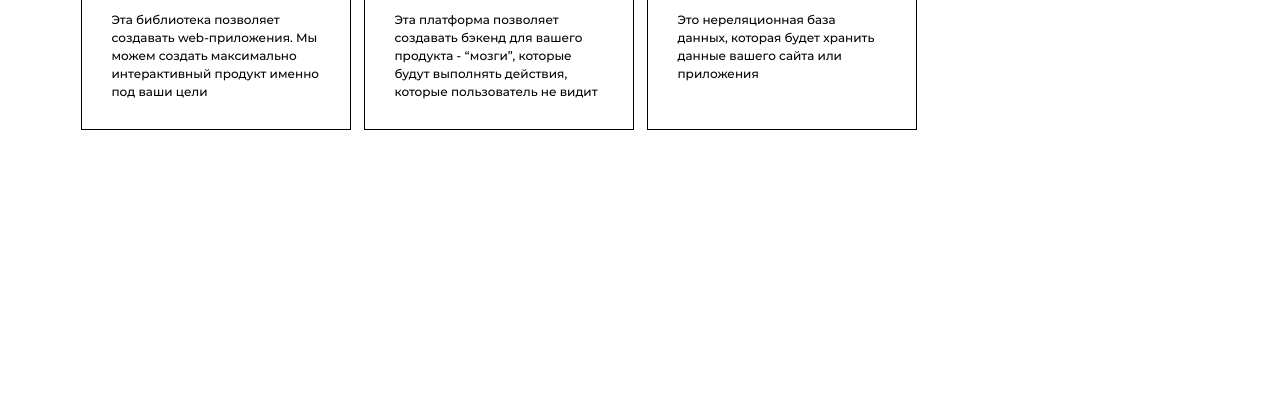
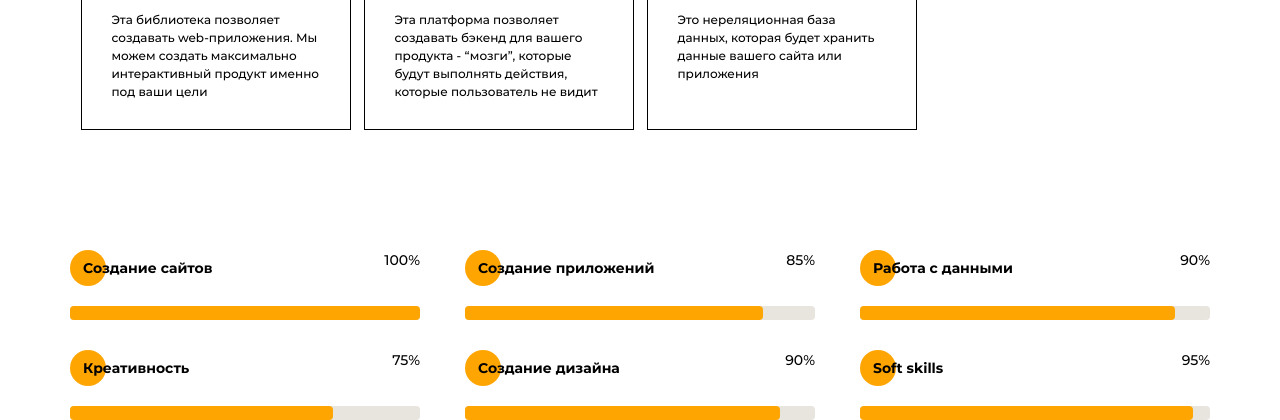
Before and after one commit to alvikalvik/portfolio_initial, a website with bundled scripts: page src/index.html in a window 1280 px wide. Shown: the part 2907-3327 px from the top of the page. Before the commit the page ends 3037 px from the top, so only its background shows below. Built offline with nearby package versions, Linux system fonts and the light colour scheme; files whose address does not match are found by name.

Commit message:
skills section with skills script done

```diff
--- a/src/index.html
+++ b/src/index.html
@@ -234,6 +234,55 @@
         </div>
     </section>
 
+    <section class="skills">
+        <div class="container">
+            <ul class="skills__list">
+                <li class="skills__item">
+                    <h3 class="skills__item-title">Создание сайтов</h3>
+                    <div class="skills__item-percents">100%</div>
+                    <div class="skills__item-scale-wrapper">
+                        <div class="skills__item-scale"></div>
+                    </div>
+                </li>
+                <li class="skills__item">
+                    <h3 class="skills__item-title">Создание приложений</h3>
+                    <div class="skills__item-percents">85%</div>
+                    <div class="skills__item-scale-wrapper">
+                        <div class="skills__item-scale"></div>
+                    </div>
+                </li>
+                <li class="skills__item">
+                    <h3 class="skills__item-title">Работа с данными</h3>
+                    <div class="skills__item-percents">90%</div>
+                    <div class="skills__item-scale-wrapper">
+                        <div class="skills__item-scale"></div>
+                    </div>
+                </li>
+                <li class="skills__item">
+                    <h3 class="skills__item-title">Креативность</h3>
+                    <div class="skills__item-percents">75%</div>
+                    <div class="skills__item-scale-wrapper">
+                        <div class="skills__item-scale"></div>
+                    </div>
+                </li>
+                <li class="skills__item">
+                    <h3 class="skills__item-title">Создание дизайна</h3>
+                    <div class="skills__item-percents">90%</div>
+                    <div class="skills__item-scale-wrapper">
+                        <div class="skills__item-scale"></div>
+                    </div>
+                </li>
+                <li class="skills__item">
+                    <h3 class="skills__item-title">Soft skills</h3>
+                    <div class="skills__item-percents">95%</div>
+                    <div class="skills__item-scale-wrapper">
+                        <div class="skills__item-scale"></div>
+                    </div>
+                </li>
+            </ul>
+        </div>
+    </section>
+
 
     <script src="js/main.min.js"></script>
 </body>
--- a/src/js/main.js
+++ b/src/js/main.js
@@ -1,5 +1,6 @@
 // import modules
 import runMenu from './menu';
+import skills from './skills';
 
 
 // run modules
@@ -7,4 +8,5 @@ import runMenu from './menu';
 window.addEventListener('DOMContentLoaded', () => {
     // console.log('DOM fully loaded and parsed');
     runMenu();
+    skills();
 });
--- /dev/null
+++ b/src/js/skills.js
@@ -0,0 +1,7 @@
+export default function skills() {
+    const skillsElem = document.querySelectorAll('.skills__item');
+
+    skillsElem.forEach((item) => {
+        item.querySelector('.skills__item-scale').style.width = item.querySelector('.skills__item-percents').innerHTML;
+    });
+}
--- /dev/null
+++ b/src/styles/common/_skills.scss
@@ -0,0 +1,69 @@
+.skills {
+    padding-top: 40px;
+    @include media-tablet {
+        padding-top: 80px;
+    }
+    @include media-laptop {
+        padding-top: 120px;
+    }
+}
+
+.skills__list {
+    @include reset-list;
+    display: grid;
+    justify-content: center;
+    grid-template-columns: repeat(auto-fit, minmax(300px, 400px));
+    grid-template-rows: 70px;
+    gap: 40px;
+    @include media-tablet {
+        grid-template-columns: repeat(auto-fit, minmax(300px, 330px));
+    }
+    @include media-laptop {
+        grid-template-columns: repeat(auto-fit, minmax(300px, 350px));
+        row-gap: 30px;
+        column-gap: 45px;
+    }
+}
+
+.skills__item {
+    display: grid;
+    grid-template-columns: auto auto;
+    grid-template-rows: 36px 14px;
+    row-gap: 20px;
+    width: 100%;
+    height: 100%;
+}
+
+.skills__item-title{
+    position: relative;
+    margin: 0;
+    padding: 0 13px;
+    font-weight: bold;
+    font-size: 14px;
+    line-height: 36px;
+    color: #000000;
+    @include orange-round-left;
+}
+
+.skills__item-percents {
+    font-weight: 500;
+    font-size: 14px;
+    line-height: 21px;
+    color: #000000;
+    text-align: right;
+}
+
+.skills__item-scale-wrapper {
+    grid-column: 1 / 3;
+    width: 100%;
+    height: 100%;
+    background-color: #E8E4DE;
+    border-radius: 4px;
+}
+
+.skills__item-scale {
+    width: 1%;
+    height: 100%;
+    background-color: $main-color;
+    border-radius: 4px;
+}
```
Also changed, not shown: build/css/style.css, build/css/style.min.css, build/index.html, build/js/main.min.js.
